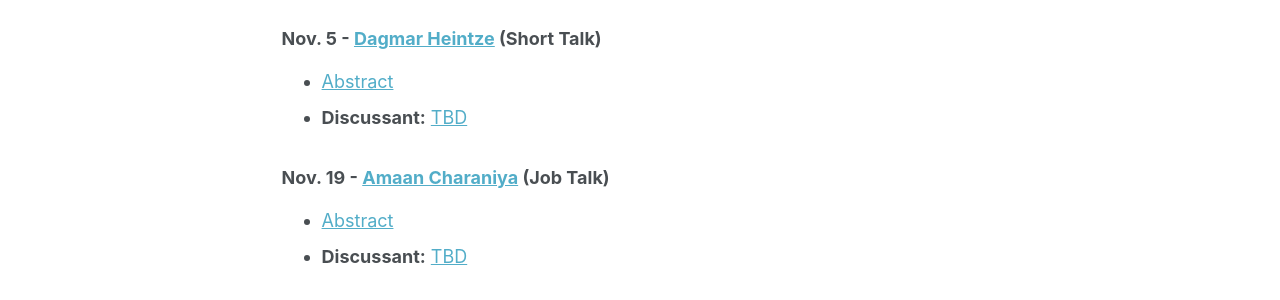
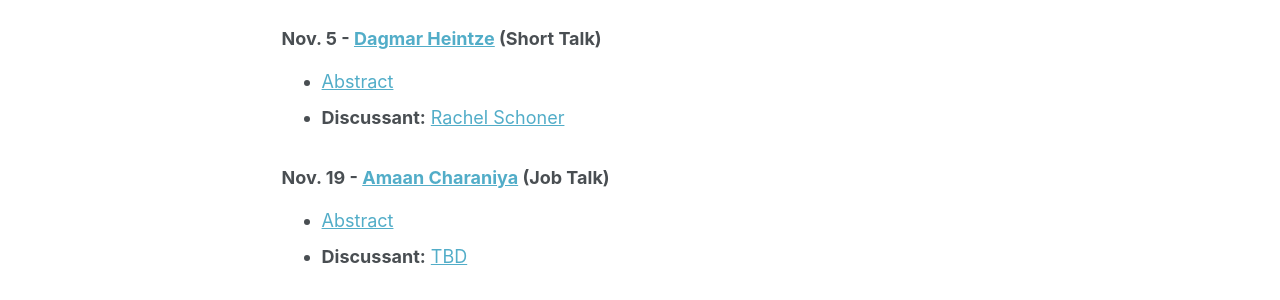
Before and after one commit to IO-workshop/IO-workshop.github.io, a Jekyll site: the page built from _pages/schedule.md, in a window 1280 px wide and 1316 px high. Shown: the part 692-992 px from the top of the window. Built offline with Jekyll 4.4.1, drawn with Linux system fonts in a browser that asks for light colours.

Commit message:
Update schedule.md

```diff
--- a/_pages/schedule.md
+++ b/_pages/schedule.md
@@ -27,7 +27,7 @@ The Zoom link will be shared via the listserv on the day of each meeting—make
 ### Nov. 5 - [Dagmar Heintze](https://epps.utdallas.edu/phd-students/dagmar-heintze/) (Short Talk)
 
 - [Abstract](https://io-workshop.github.io/files/Abstract_Dagmar_Heintze.pdf)
-- **Discussant:** [TBD]()
+- **Discussant:** [Rachel Schoner](https://www.rjschoner.com)
 
 ### Nov. 19 - [Amaan Charaniya](https://polisci.wustl.edu/people/amaan-charaniya) (Job Talk)
 
```
